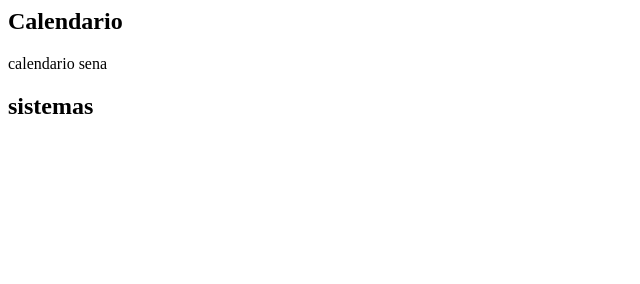
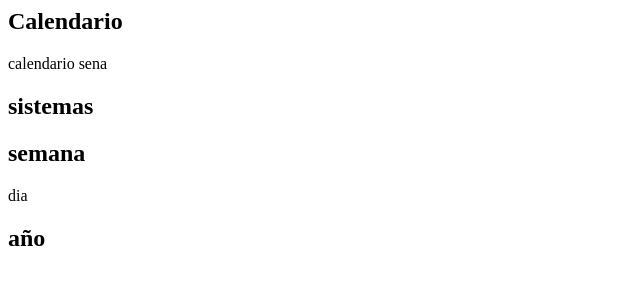
Before and after one commit to Alexx-MS/html, a plain HTML site: page Calendario.html in a window 1280 px wide. Shown: the whole page, without its empty margins (0-640 px from the left). Drawn offline with Linux system fonts and the light colour scheme.

Commit message:
ver desarrollador#2
se agregaron 4 lineas mas de calendario (dia, mes, año)

```diff
--- a/Calendario.html
+++ b/Calendario.html
@@ -6,5 +6,9 @@
     <h2>Calendario</h2>
     <p>calendario sena</p>
     <h2>sistemas</h2>
+
+    <h2>semana</h2>
+    <p>dia<p>
+    <h2>año</h2>
   </body>
 </html>
```
